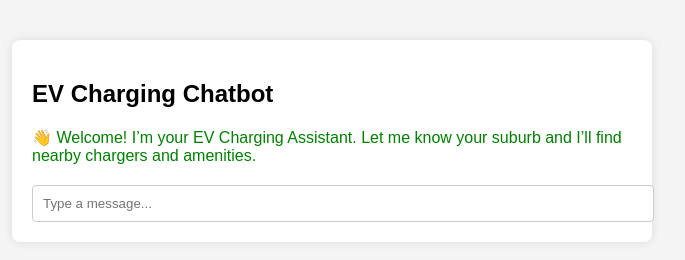
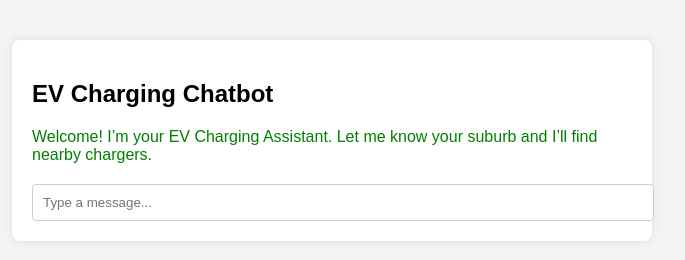
Before and after one commit to NirmalAntony2000/evchat-frontend, a plain HTML site: page index.html in a window 1280 px wide. Shown: the whole page, without its empty margins (308-993 px from the left). Drawn offline with Linux system fonts and the light colour scheme.

Commit message:
Update index.html

```diff
--- a/index.html
+++ b/index.html
@@ -36,7 +36,7 @@
 
     // Show welcome message on load
     window.onload = function () {
-      appendMessage("bot", "👋 Welcome! I’m your EV Charging Assistant. Let me know your suburb and I’ll find nearby chargers and amenities.");
+      appendMessage("bot", "Welcome! I’m your EV Charging Assistant. Let me know your suburb and I’ll find nearby chargers.");
     };
 
     userInput.addEventListener("keypress", function(e) {
```
